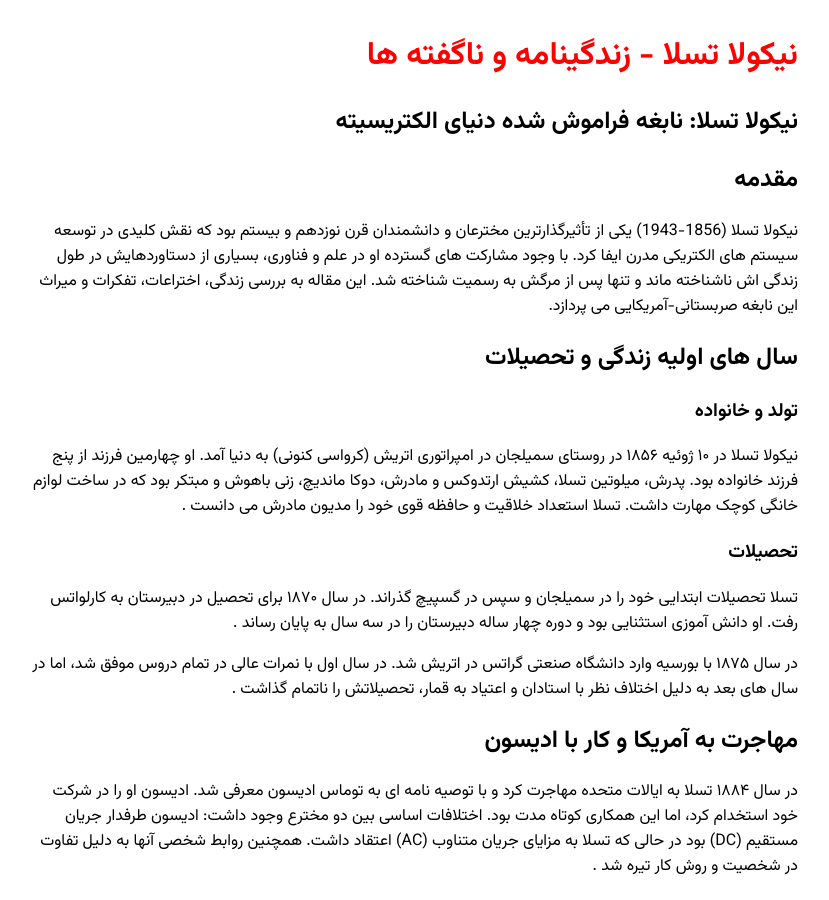
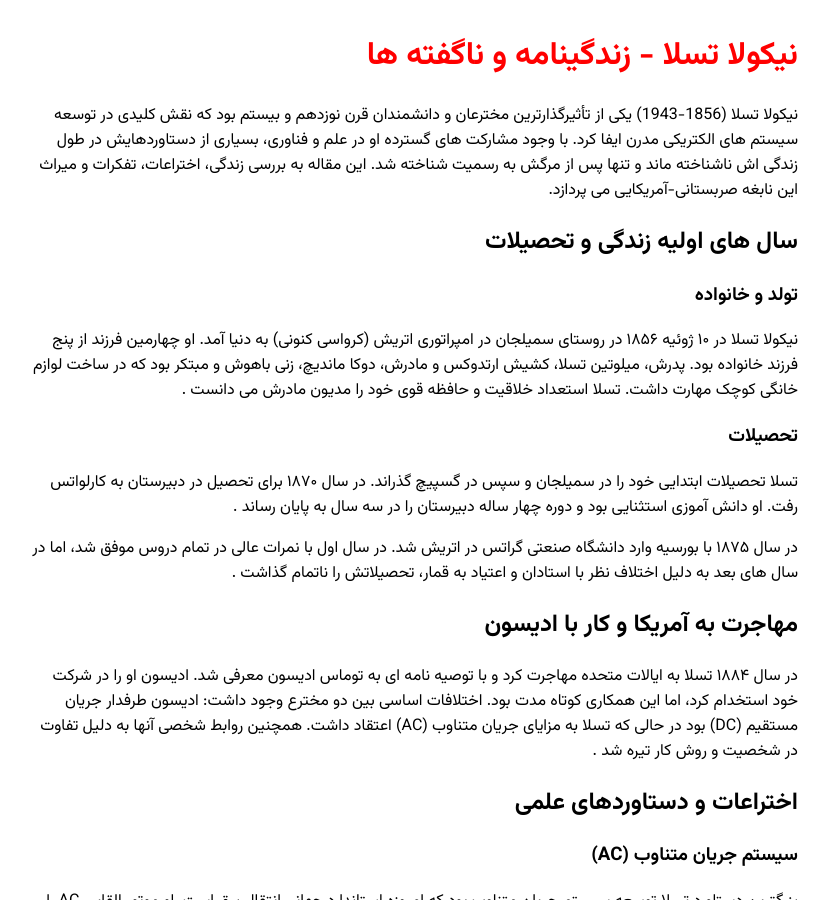
Before and after one commit to darkblog/darkblog.github.io, a Jekyll site: the page built from _posts/2025-6-28-16.md, in a window 1280 px wide and 900 px high. Shown: the whole window, without its empty margins (226-1055 px from the left). Built offline with Jekyll 4.4.1, drawn with Linux system fonts in a browser that asks for light colours.

Commit message:
Update and rename 2025-2-4-16.md to 2025-6-28-16.md

```diff
--- a/_posts/2025-2-4-16.md
+++ b/_posts/2025-6-28-16.md
@@ -3,9 +3,6 @@ layout: post
 title: نیکولا تسلا - زندگینامه و ناگفته ها
 ---
 
-## نیکولا تسلا: نابغه فراموش شده دنیای الکتریسیته
-
-## مقدمه
 نیکولا تسلا (1856-1943) یکی از تأثیرگذارترین مخترعان و دانشمندان قرن نوزدهم و بیستم بود که نقش کلیدی در توسعه سیستم های الکتریکی مدرن ایفا کرد. با وجود مشارکت های گسترده او در علم و فناوری، بسیاری از دستاوردهایش در طول زندگی اش ناشناخته ماند و تنها پس از مرگش به رسمیت شناخته شد. این مقاله به بررسی زندگی، اختراعات، تفکرات و میراث این نابغه صربستانی-آمریکایی می پردازد.
 
 ## سال های اولیه زندگی و تحصیلات
```
